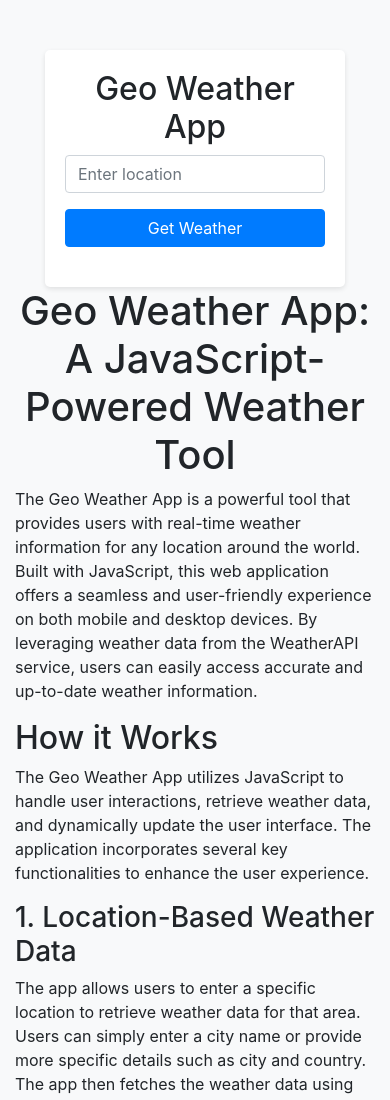
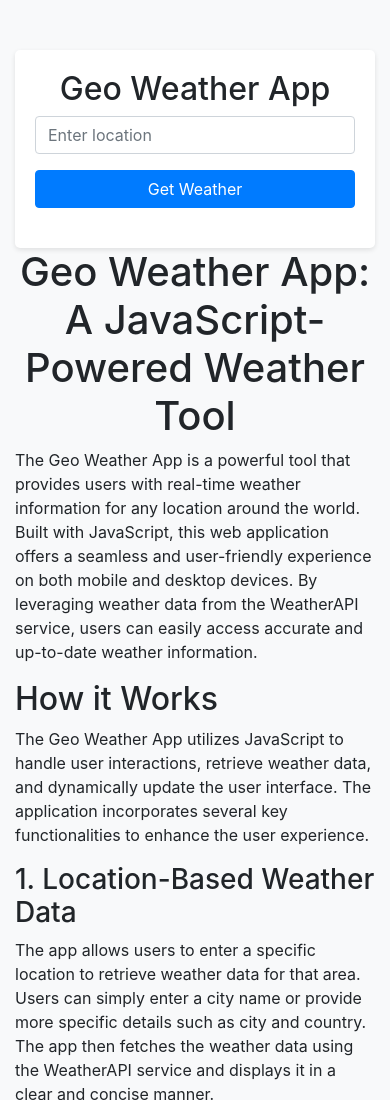
Before and after one commit to Hiren2001/me, a plain HTML site: page index.html in a window 390 px wide. Shown: the top 1100 px of the page. Drawn offline with nearby package versions, Linux system fonts and the light colour scheme.

Commit message:
Update index.html

```diff
--- a/index.html
+++ b/index.html
@@ -25,6 +25,12 @@
     .weather-details {
       margin-top: 20px;
     }
+    @media (max-width: 576px) {
+      .weather-card {
+        max-width: 100%;
+      }
+    }
+
   </style>
 </head>
 <body>
```
